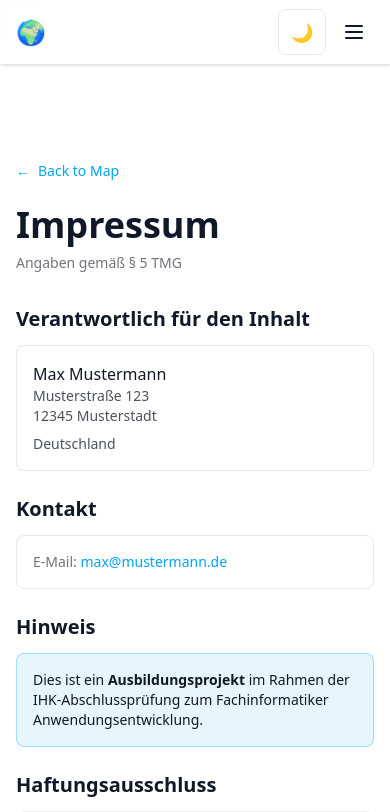
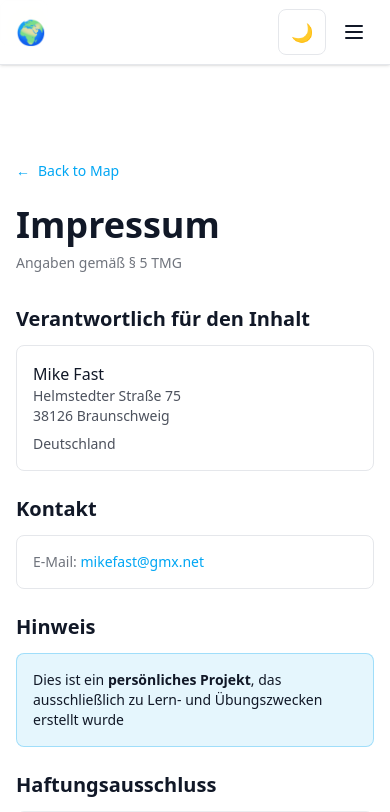
Before and after one commit to mfast99/WhatTheWorld, a React (Vite) app in the folder frontend/: page /impressum in a window 390 px wide. Shown: the top 812 px of the page. Built offline with nearby package versions, Linux system fonts and the light colour scheme.

Commit message:
mobile theme fix. favicon. metadata seo tags

```diff
--- a/frontend/index.html
+++ b/frontend/index.html
@@ -2,17 +2,46 @@
 <html lang="en">
   <head>
     <meta charset="UTF-8" />
-    <link rel="icon" type="image/svg+xml" href="/vite.svg" />
     <meta name="viewport" content="width=device-width, initial-scale=1.0" />
-    <title>frontend</title>
-    <style>
-    html, body {
-      margin: 0;
-      padding: 0;
-      width: 100%;
-      height: 100%;
-    }
-  </style>
+
+    <!-- SEO Meta Tags -->
+    <title>WhatTheWorld - Interactive World Map with Country Insights</title>
+    <meta
+      name="description"
+      content="Explore countries around the world with an interactive map, live weather data, and curated news. A personal learning project built with React, TypeScript, and Leaflet."
+    />
+    <meta
+      name="keywords"
+      content="world map, countries, country information, weather, news, React, TypeScript, Leaflet"
+    />
+    <meta name="author" content="WhatTheWorld" />
+
+    <!-- Open Graph Meta Tags (Social Media) -->
+    <meta property="og:title" content="WhatTheWorld - Interactive World Map" />
+    <meta
+      property="og:description"
+      content="Explore countries worldwide with an interactive map, weather data, and news."
+    />
+    <meta property="og:type" content="website" />
+    <meta property="og:url" content="https://yourwebsite.com" />
+    <meta property="og:image" content="https://yourwebsite.com/og-image.jpg" />
+
+    <!-- Twitter Card -->
+    <meta name="twitter:card" content="summary_large_image" />
+    <meta name="twitter:title" content="WhatTheWorld - Interactive World Map" />
+    <meta
+      name="twitter:description"
+      content="Explore countries worldwide with an interactive map."
+    />
+
+    <!-- Favicon -->
+    <link rel="icon" type="image/png" href="/favicon.png" />
+
+    <!-- Theme Color -->
+    <meta name="theme-color" content="#0ea5e9" />
+
+    <!-- Robots -->
+    <meta name="robots" content="index, follow" />
   </head>
   <body>
     <div id="root"></div>
--- a/frontend/src/presentation/components/CountryListMobile.tsx
+++ b/frontend/src/presentation/components/CountryListMobile.tsx
@@ -13,26 +13,36 @@ export default function CountryListMobile({
   return (
     <div className="h-screen overflow-y-auto bg-[rgb(var(--color-bg))]">
       <div className="p-4">
-        <h1 className="text-2xl font-bold mb-4">Countries</h1>
+        <h1 className="text-2xl font-bold mb-4 text-[rgb(var(--color-text))]">Countries</h1>
 
         <div className="space-y-2">
           {countries.map((country) => (
             <button
               key={country.id}
               onClick={() => onSelectCountry(country)}
-              className="w-full p-4 bg-white dark:bg-gray-800 rounded-lg shadow hover:shadow-md transition-shadow text-left"
+              className="w-full p-4 rounded-lg shadow hover:shadow-md transition-shadow text-left"
+              style={{
+                backgroundColor: 'rgb(var(--color-bg))',
+                border: '1px solid rgb(var(--color-border))',
+                color: 'rgb(var(--color-text))'
+              }}
             >
               <div className="flex items-center gap-3">
-                <div className="w-10 h-10 bg-sky-100 dark:bg-sky-900 rounded-full flex items-center justify-center">
-                  <span className="text-lg font-bold text-sky-600 dark:text-sky-400">i</span>
+                <div
+                  className="w-10 h-10 rounded-full flex items-center justify-center"
+                  style={{
+                    backgroundColor: 'rgba(14, 165, 233, 0.1)',
+                  }}
+                >
+                  <span className="text-lg font-bold text-sky-500">i</span>
                 </div>
                 <div className="flex-1">
-                  <h3 className="font-semibold">{country.name}</h3>
+                  <h3 className="font-semibold text-[rgb(var(--color-text))]">{country.name}</h3>
                   <p className="text-sm opacity-60">
                     {country.lat.toFixed(2)}°, {country.lon.toFixed(2)}°
                   </p>
                 </div>
-                <div className="text-gray-400">→</div>
+                <div className="opacity-40">→</div>
               </div>
             </button>
           ))}
--- a/frontend/src/presentation/pages/DatenschutzPage.tsx
+++ b/frontend/src/presentation/pages/DatenschutzPage.tsx
@@ -221,10 +221,10 @@ export default function DatenschutzPage(): JSX.Element {
               </p>
               <p className="mt-3">
                 Kontakt: <a
-                  href="mailto:max@mustermann.de"
+                  href="mailto:mikefast@gmx.net"
                   className="text-sky-500 hover:underline"
                 >
-                  max@mustermann.de
+                  mikefast@gmx.net
                 </a>
               </p>
             </div>
--- a/frontend/src/presentation/pages/ImpressumPage.tsx
+++ b/frontend/src/presentation/pages/ImpressumPage.tsx
@@ -22,9 +22,9 @@ export default function ImpressumPage(): JSX.Element {
           <section>
             <h2 className="text-xl font-semibold mb-3">Verantwortlich für den Inhalt</h2>
             <div className="bg-white/5 dark:bg-white/5 border border-[rgb(var(--color-border))] rounded-lg p-4">
-              <p className="font-medium">Max Mustermann</p>
-              <p className="text-sm opacity-75">Musterstraße 123</p>
-              <p className="text-sm opacity-75">12345 Musterstadt</p>
+              <p className="font-medium">Mike Fast</p>
+              <p className="text-sm opacity-75">Helmstedter Straße 75</p>
+              <p className="text-sm opacity-75">38126 Braunschweig</p>
               <p className="text-sm opacity-75 mt-2">Deutschland</p>
             </div>
           </section>
@@ -35,10 +35,10 @@ export default function ImpressumPage(): JSX.Element {
               <p className="text-sm">
                 <span className="opacity-60">E-Mail:</span>{' '}
                 <a
-                  href="mailto:max@mustermann.de"
+                  href="mailto:mikefast@gmx.net"
                   className="text-sky-500 hover:underline"
                 >
-                  max@mustermann.de
+                  mikefast@gmx.net
                 </a>
               </p>
             </div>
@@ -48,8 +48,8 @@ export default function ImpressumPage(): JSX.Element {
             <h2 className="text-xl font-semibold mb-3">Hinweis</h2>
             <div className="bg-sky-500/10 border border-sky-500/30 rounded-lg p-4">
               <p className="text-sm">
-                Dies ist ein <strong>Ausbildungsprojekt</strong> im Rahmen der
-                IHK-Abschlussprüfung zum Fachinformatiker Anwendungsentwicklung.
+                Dies ist ein <strong>persönliches Projekt</strong>,
+                das ausschließlich zu Lern- und Übungszwecken erstellt wurde
               </p>
             </div>
           </section>
@@ -69,7 +69,7 @@ export default function ImpressumPage(): JSX.Element {
               <div>
                 <h3 className="font-semibold mb-1">Haftung für Links</h3>
                 <p>
-                  Unser Angebot enthält Links zu externen Webseiten Dritter, auf deren
+                  Das Angebot enthält Links zu externen Webseiten Dritter, auf deren
                   Inhalte wir keinen Einfluss haben. Für die Inhalte der verlinkten
                   Seiten ist stets der jeweilige Anbieter oder Betreiber der Seiten verantwortlich.
                 </p>
```
Also changed, not shown: frontend/public/favicon.png (added), 1 other file (tests, documents, lock files or other folders).
